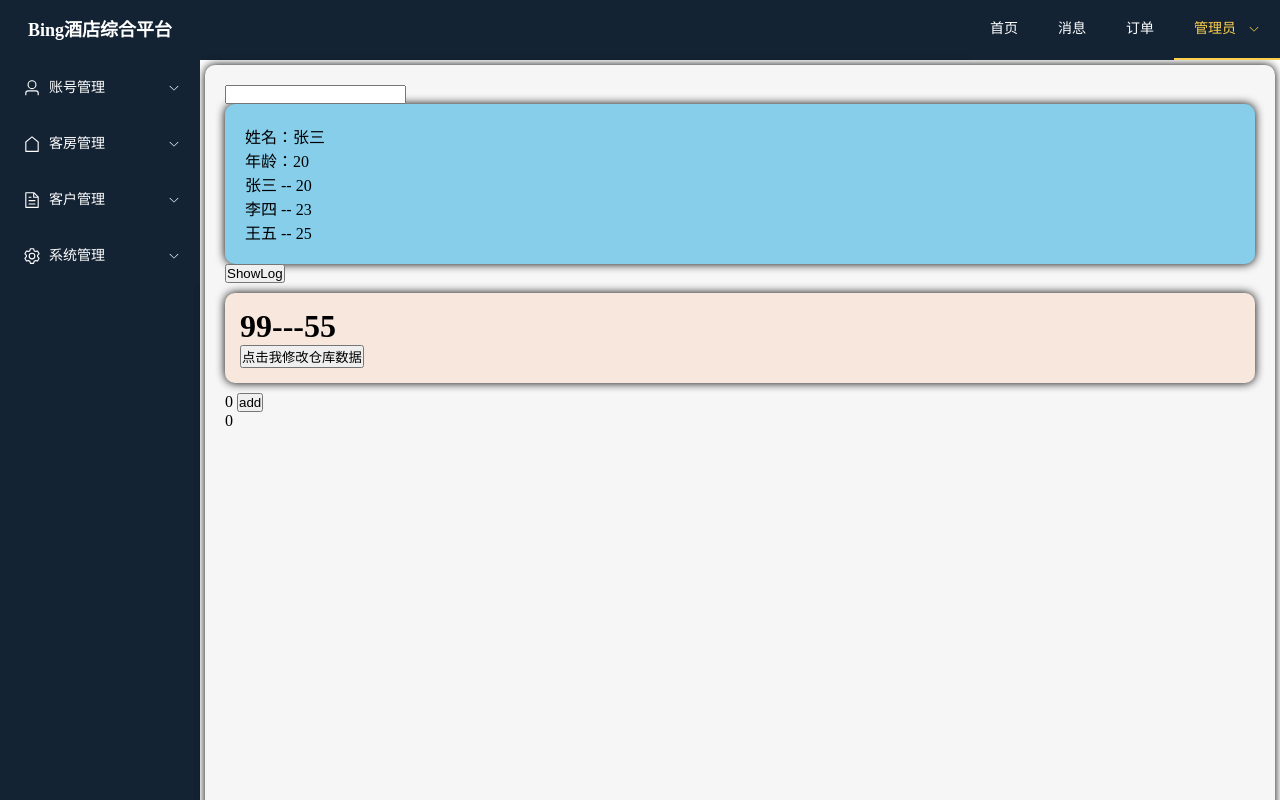
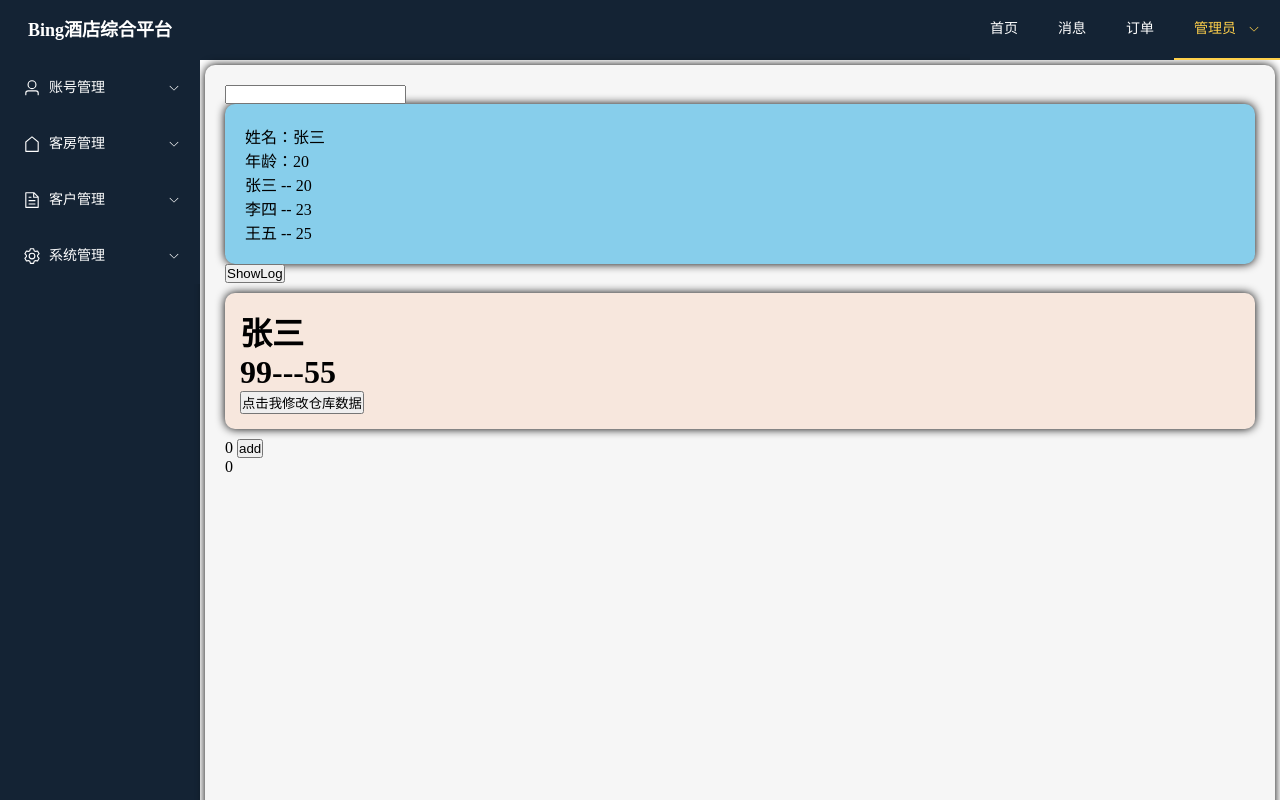
Before and after one commit to dono118/vue-projects, a Vue app in the folder projects/hotel-manager/: page /#/mine in a window 1280 px wide. Shown: the top 800 px of the page. Built offline with nearby package versions, Linux system fonts and the light colour scheme.

Commit message:
storeToRefs的使用

```diff
--- a/projects/hotel-manager/src/components/mine/OrderInfo.vue
+++ b/projects/hotel-manager/src/components/mine/OrderInfo.vue
@@ -1,16 +1,19 @@
 <template>
   <div class="user-info">
-    <h1>{{ infoStore.count }}---{{ infoStore.total }}</h1>
+    <h1>{{ name }}</h1>
+    <h1>{{ count }}---{{ total }}</h1>
     <button @click="updateCount">点击我修改仓库数据</button>
   </div>
 </template>
 <script setup lang="ts">
 import useInfoStore from '@/store/info'
+import { storeToRefs } from 'pinia'
 
 //获取小仓库对象
 let infoStore = useInfoStore()
 console.log(infoStore)
 
+const { name, count, total } = storeToRefs(infoStore)
 //修改数据方法
 const updateCount = () => {
   //仓库调用自身的方法去修改仓库的数据
--- a/projects/hotel-manager/src/store/info.ts
+++ b/projects/hotel-manager/src/store/info.ts
@@ -8,6 +8,7 @@ let useInfoStore = defineStore('info', {
   state: () => {
     return {
       count: 99,
+      name: '张三',
       arr: [1, 2, 3, 4, 5, 6, 7, 8, 9, 10]
     }
   },
```
